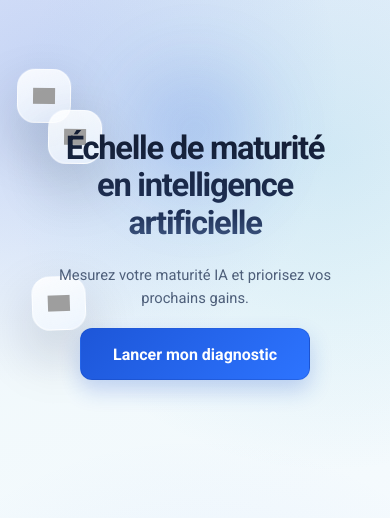
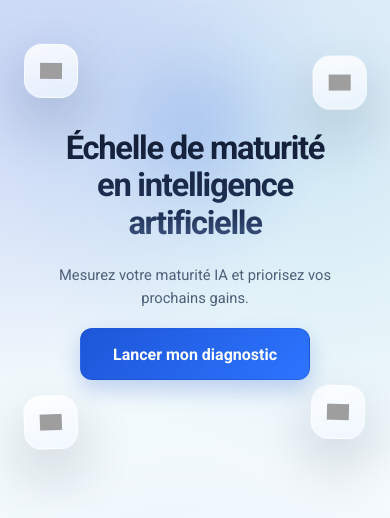
Before and after one commit to acculturation-numerique-fr/echelle-maturite-ia, a PHP site: page / in a window 390 px wide. Shown: the top 518 px of the page. Run offline with PHP 8.4, Linux system fonts and the light colour scheme; some libraries are stand-ins or nearby versions; grey boxes are pictures that could not be loaded.

Commit message:
fix(mobile): repartition symetrique des icones du hero et repulsion souris uniquement
Sur telephone, seules les icones 1, 5 et 7 restaient visibles (toutes a
gauche, avec chevauchement des icones 1 et 7 sur ecran etroit). Le set
mobile passe a 4 icones, une par coin.

L'effet de repulsion est desormais reserve aux pointeurs precis : sur
tactile, un scroll emettait pointermove puis pointercancel (jamais
pointerleave), laissant les icones figees en position decalee.

Co-Authored-By: Fred Cavazza <13216187+fredcavazza@users.noreply.github.com>

```diff
--- a/app/assets/css/app.css
+++ b/app/assets/css/app.css
@@ -1553,14 +1553,35 @@ body {
     min-height: 510px;
   }
 
-  .an-hero-float--2,
-  .an-hero-float--4,
-  .an-hero-float--6,
+  /* On ne garde que 4 icônes, une par coin, pour un rendu symétrique
+     sans chevauchement sur petit écran (3, 4, 9, 10 déjà masquées à 820px). */
+  .an-hero-float--7,
   .an-hero-float--8,
-  .an-hero-float--10,
   .an-hero-float--11,
   .an-hero-float--12 {
     display: none;
+  }
+
+  .an-hero-float--1 {
+    top: 9%;
+    left: 6%;
+  }
+
+  .an-hero-float--2 {
+    top: 11%;
+    right: 6%;
+  }
+
+  .an-hero-float--5 {
+    top: auto;
+    bottom: 11%;
+    left: 7%;
+  }
+
+  .an-hero-float--6 {
+    top: auto;
+    bottom: 12%;
+    right: 7%;
   }
 
   .an-hero-content {
--- a/app/assets/js/app.js
+++ b/app/assets/js/app.js
@@ -561,6 +561,13 @@ if (typeof document !== 'undefined') {
       return;
     }
 
+    // Effet de répulsion réservé aux appareils avec pointeur précis (souris) :
+    // sur tactile, un scroll déclenche pointermove puis pointercancel (jamais
+    // pointerleave), ce qui laissait les icônes bloquées en position décalée.
+    if (!window.matchMedia("(hover: hover) and (pointer: fine)").matches) {
+      return;
+    }
+
     let pointerActive = false;
     let pointerX = 0;
     let pointerY = 0;
```
